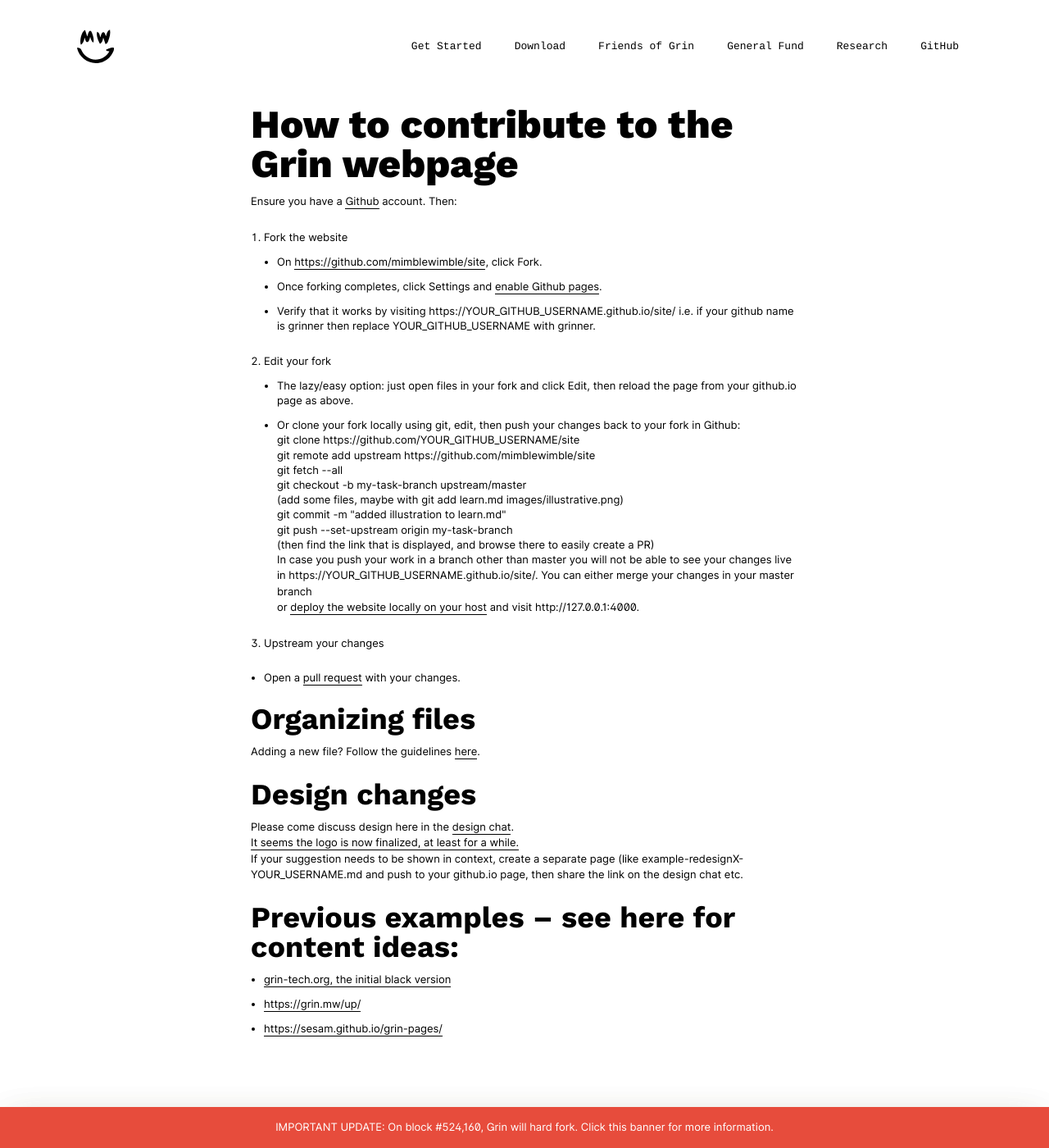
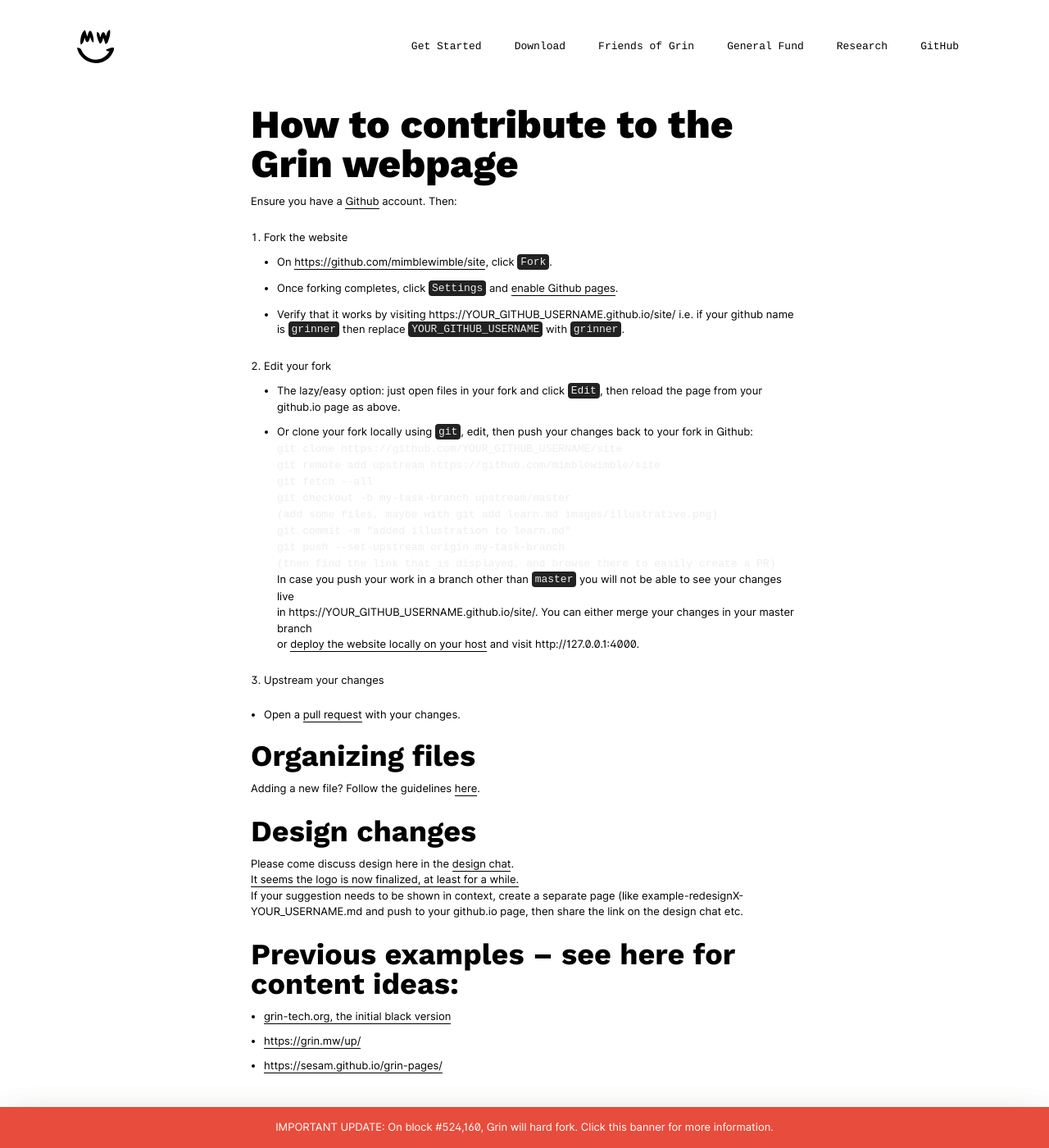
Before and after one commit to mimblewimble/site, a Jekyll site: the page built from page-contribution-howto.md, in a window 1280 px wide and 1400 px high. Shown: the whole window at 82% size. Built offline with Jekyll 4.4.1, drawn with Linux system fonts in a browser that asks for light colours; nearby versions of some CDN libraries.

Commit message:
tweak markdown sass to support code formatting

```diff
--- a/_sass/_markdown.scss
+++ b/_sass/_markdown.scss
@@ -93,30 +93,30 @@
 //   overflow-x: auto;
 //   /* overflow-x: hidden; */
 // }
-// pre > code {
-//   position: inherit;
-//   background-color: transparent;
-//   border-radius: 0;
-//   font-family: monospace;
-//   font-size: 13px;
-//   padding: 0;
-//   top: 0;
-//   line-height: 18px;
-// }
-// code {
-//   position: relative;
-//   background-color: #222;
-//   border-radius: 4px;
-//   color: #eee;
-//   font-family: monospace;
-//   font-size: 13px;
-//   padding: 2px 4px;
-//   top: -1px;
-// }
-// code.inverted {
-//   background-color: #e9e9e9;
-//   color: black;
-// }
+pre > code {
+  position: inherit;
+  background-color: transparent;
+  border-radius: 0;
+  font-family: monospace;
+  font-size: 13px;
+  padding: 0;
+  top: 0;
+  line-height: 18px;
+}
+code {
+  position: relative;
+  background-color: #222;
+  border-radius: 4px;
+  color: #eee;
+  font-family: monospace;
+  font-size: 13px;
+  padding: 2px 4px;
+  top: -1px;
+}
+code.inverted {
+  background-color: #e9e9e9;
+  color: black;
+}
 // kbd {
 //   background-color: #fafbfc;
 //   border: solid 1px #d1d5da;
```
